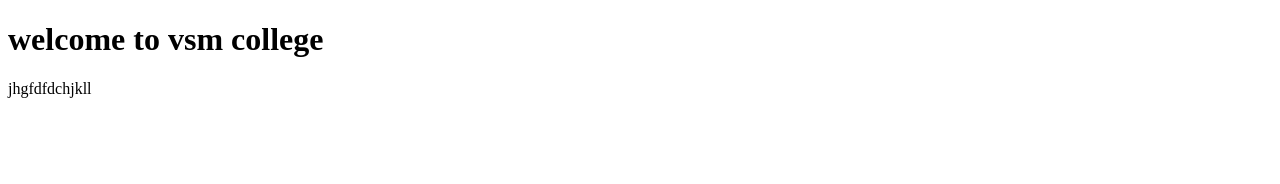
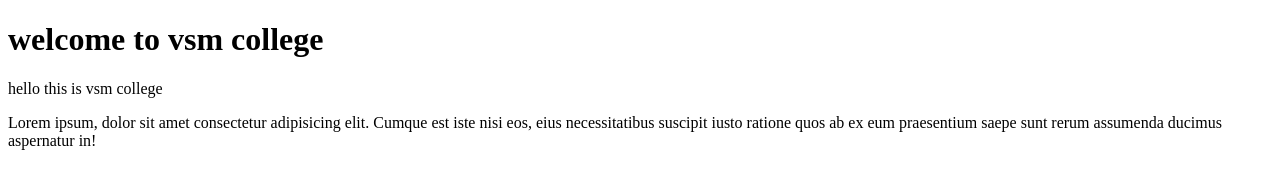
Before and after one commit to kavyanandini123/gitproject, a plain HTML site: page index.html in a window 1280 px wide. Drawn offline with Linux system fonts and the light colour scheme.

Commit message:
third version

```diff
--- a/index.html
+++ b/index.html
@@ -7,6 +7,11 @@
   </head>
   <body>
     <h1>welcome to vsm college</h1>
-    <p>jhgfdfdchjkll</p>
+    <p>hello this is vsm college</p>
+    <p>
+      Lorem ipsum, dolor sit amet consectetur adipisicing elit. Cumque est iste
+      nisi eos, eius necessitatibus suscipit iusto ratione quos ab ex eum
+      praesentium saepe sunt rerum assumenda ducimus aspernatur in!
+    </p>
   </body>
 </html>
```
